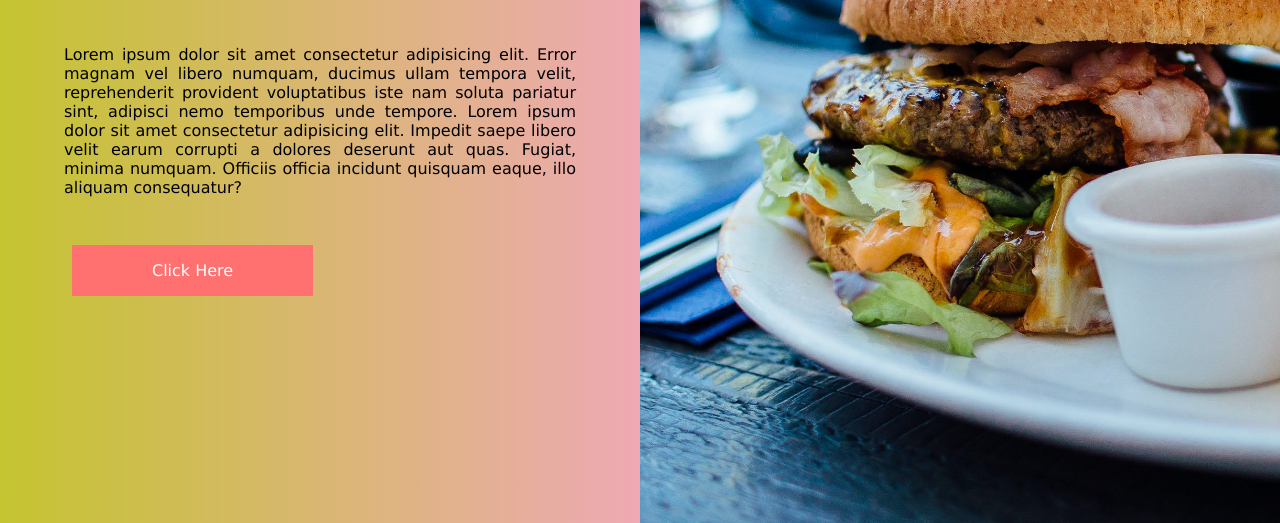
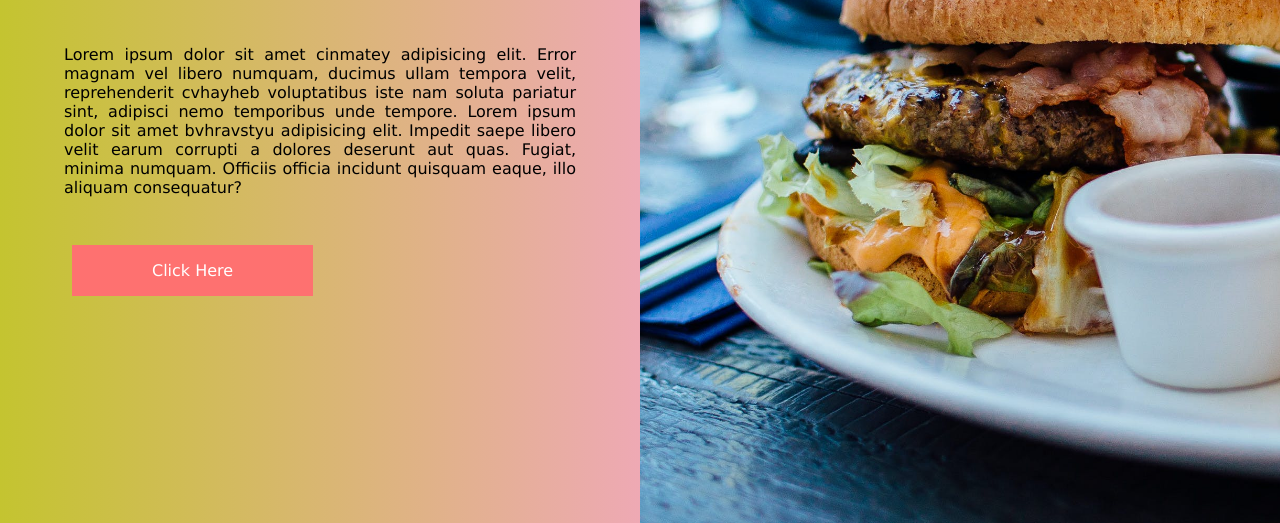
Before and after one commit to Rajeshn09/simplotel, a plain HTML site: page index.html in a window 1280 px wide. Shown: the part 277-800 px from the top of the page. Drawn offline with Linux system fonts and the light colour scheme; a web font is replaced by a local one.

Commit message:
Update index.html

```diff
--- a/index.html
+++ b/index.html
@@ -5,7 +5,7 @@
     <meta charset="UTF-8">
     <meta name="viewport" content="width=device-width, initial-scale=1.0">
     <link rel="stylesheet" href="style.css">
-    <title>Hotel</title>
+    <title>Simplotel</title>
 </head>
 
 <body>
@@ -25,10 +25,10 @@
     <div class="homepage">
         <div class="homeleft">
             <h1>LOREM IPSUM</h1>
-            <p>Lorem ipsum dolor sit amet consectetur adipisicing elit. Error magnam vel libero numquam, ducimus ullam
-                tempora velit, reprehenderit provident voluptatibus iste nam soluta pariatur sint, adipisci nemo
+            <p>Lorem ipsum dolor sit amet cinmatey adipisicing elit. Error magnam vel libero numquam, ducimus ullam
+                tempora velit, reprehenderit cvhayheb voluptatibus iste nam soluta pariatur sint, adipisci nemo
                 temporibus unde tempore.
-            Lorem ipsum dolor sit amet consectetur adipisicing elit. Impedit saepe libero velit earum corrupti a dolores deserunt aut quas. Fugiat, minima numquam. Officiis officia incidunt quisquam eaque, illo aliquam consequatur?</p>
+            Lorem ipsum dolor sit amet bvhravstyu adipisicing elit. Impedit saepe libero velit earum corrupti a dolores deserunt aut quas. Fugiat, minima numquam. Officiis officia incidunt quisquam eaque, illo aliquam consequatur?</p>
             <a href="">Click Here</a>
         </div>
         <div class="homeright">
```
